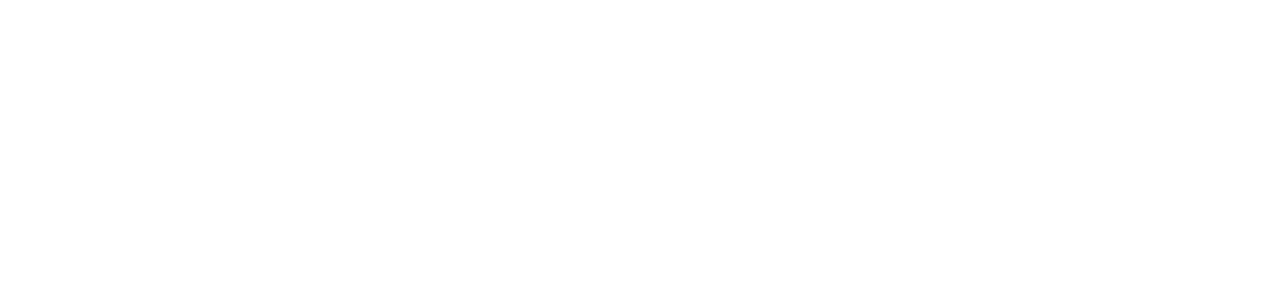
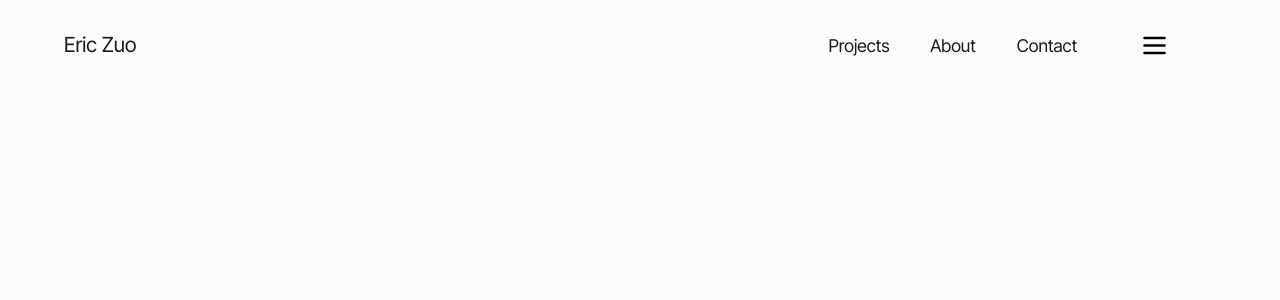
Before and after one commit to Flaryiest/portfolio, a React (Vite) app in the folder frontend/: page / in a window 1280 px wide. Shown: the top 300 px of the page. Built offline with nearby package versions, Linux system fonts and the light colour scheme.

Commit message:
created navbar component

```diff
--- a/frontend/index.html
+++ b/frontend/index.html
@@ -6,12 +6,9 @@
                name="viewport"
                content="width=device-width, initial-scale=1.0"
           />
-          <link rel="preconnect" href="https://fonts.googleapis.com" />
-          <link rel="preconnect" href="https://fonts.gstatic.com" crossorigin />
-          <link
-               href="https://fonts.googleapis.com/css2?family=Lato:ital,wght@0,100;0,300;0,400;0,700;0,900;1,100;1,300;1,400;1,700;1,900&family=Poppins:ital,wght@0,100;0,200;0,300;0,400;0,500;0,600;0,700;0,800;0,900;1,100;1,200;1,300;1,400;1,500;1,600;1,700;1,800;1,900&family=Roboto:ital,wght@0,100;0,300;0,400;0,500;0,700;0,900;1,100;1,300;1,400;1,500;1,700;1,900&display=swap"
-               rel="stylesheet"
-          />
+          <link rel="preconnect" href="https://fonts.googleapis.com">
+          <link rel="preconnect" href="https://fonts.gstatic.com" crossorigin>
+          <link href="https://fonts.googleapis.com/css2?family=Inter+Tight:ital,wght@0,100..900;1,100..900&family=Lato:ital,wght@0,100;0,300;0,400;0,700;0,900;1,100;1,300;1,400;1,700;1,900&family=Poppins:ital,wght@0,100;0,200;0,300;0,400;0,500;0,600;0,700;0,800;0,900;1,100;1,200;1,300;1,400;1,500;1,600;1,700;1,800;1,900&family=Roboto:ital,wght@0,100;0,300;0,400;0,500;0,700;0,900;1,100;1,300;1,400;1,500;1,700;1,900&display=swap" rel="stylesheet">
           <title>Eric Zuo</title>
      </head>
      <body>
--- a/frontend/src/Router.jsx
+++ b/frontend/src/Router.jsx
@@ -4,10 +4,11 @@
      createRoutesFromElements
 } from 'react-router-dom'
 import IndexPage from './pages/index.jsx'
-
+import ErrorPage from "./pages/404.jsx"
 const Router = createBrowserRouter(
     createRoutesFromElements(<>
     <Route path="/" element={<IndexPage/>}/>
+    <Route path="*" element={<ErrorPage/>} />
 </>
 ))
 
--- a/frontend/src/components/Navbar.jsx
+++ b/frontend/src/components/Navbar.jsx
@@ -1,10 +1,44 @@
-import '../style/navbar.css'
-import { Link } from "react-router-dom"
+import React, { useState } from "react";
+import { Link } from "react-router-dom";
+import "../style/navbar.css";
+
 export default function Navbar() {
-    return <header className="header">
-        <nav className='nav'>
-            <ul className="nav-links">
-            </ul>
-        </nav>
-    </header>
+    const [menuOpen, setMenuOpen] = useState(false);
+
+    const toggleMenu = () => {
+        setMenuOpen((prev) => !prev);
+    };
+
+    return (
+        <div className="navbar-container">
+            <header className="header">
+                <Link to="/" className="logo">Eric Zuo</Link>
+                <nav className="nav">
+                    <ul className="nav-links">
+                        <Link to="/projects" className="nav-link">
+                            <li>Projects</li>
+                        </Link>
+                        <Link to="/about" className="nav-link">
+                            <li>About</li>
+                        </Link>
+                        <Link to="/contact" className="nav-link">
+                            <li>Contact</li>
+                        </Link>
+                        <button className="nav-link menu" onClick={toggleMenu}>
+                            <img src="assets/menu.svg" alt="Menu" />
+                        </button>
+                    </ul>
+                </nav>
+            </header>
+            {menuOpen && (
+                <div className="fullscreen-menu">
+                    <ul className="fullscreen-links">
+                        <li><Link to="/projects" onClick={toggleMenu}>Projects</Link></li>
+                        <li><Link to="/contact" onClick={toggleMenu}>Contact</Link></li>
+                        <li><Link to="/about" onClick={toggleMenu}>About</Link></li>
+                    </ul>
+                </div>
+            )}
+        </div>
+    );
 }
--- a/frontend/src/pages/404.jsx
+++ b/frontend/src/pages/404.jsx
@@ -0,0 +1,7 @@
+import Navbar from "../components/navbar"
+export default function ErrorPage() {
+    return <div>
+        <Navbar />
+        <p>This page doesn't exist sadly :(. </p>
+    </div>
+}
--- a/frontend/src/pages/index.jsx
+++ b/frontend/src/pages/index.jsx
@@ -1,6 +1,6 @@
 import Navbar from "../components/navbar"
 export default function IndexPage() {
-     return <div>
+     return <div className="index-page">
         <Navbar/>
         <div></div>
      </div>
--- a/frontend/src/style/Index.css
+++ b/frontend/src/style/Index.css
@@ -124,10 +124,10 @@
 }
 
 :root {
-     font-family: 'Poppins', 'Roboto', Inter, system-ui, Avenir, Helvetica,
+     font-family: 'Inter Tight', 'Roboto', Inter, system-ui, Avenir, Helvetica,
           Arial, sans-serif;
 
-     --primary-background-color: #f2f3f4;
+     --primary-background-color: #fcfcfc;
      --primary-text-color: #181818;
      --secondary-color: #4262ff;
      --tertiary-color: #ff9d48;
@@ -137,8 +137,8 @@
      --sub-header-text-size: 1.5em;
      --header-text-size: 2em;
 
-     background-color: var(--main-background-color);
-     color: var(--main-text-color);
+     background-color: var(--primary-background-color);
+     color: var(--primary-text-color);
      line-height: 1.5;
      font-weight: 400;
      font-synthesis: none;
@@ -156,20 +156,20 @@
 
 #root {
      margin: 0 auto;
-     padding: 2rem;
      text-align: center;
      width: 100vw;
 }
 
 a {
      text-decoration: none;
-     color: var(--main-text-color);
+     color: var(--primary-text-color);
 }
 
 button {
      border: none;
-     color: var(--main-text-color);
-     background-color: var(--main-background-color);
+     color: var(--primary-text-color);
+     background-color: var(--primary-background-color);
      font-family: 'Poppins';
      font-weight: 500;
+     cursor: pointer;
 }
--- a/frontend/src/style/Navbar.css
+++ b/frontend/src/style/Navbar.css
@@ -0,0 +1,90 @@
+.navbar-container {
+    position: relative;
+}
+
+.header {
+    padding: 2em 4em;
+    display: flex;
+    justify-content: space-between;
+    align-items: center;
+    z-index: 1002;
+    position: fixed;
+    top: 0;
+    left: 0;
+    width: 100%;
+    box-sizing: border-box;
+    background-color: var(--primary-background-color);
+}
+
+.logo {
+    font-size: 1.3em;
+}
+
+.nav-links {
+    display: flex;
+    gap: 1.5em;
+    align-items: center;
+    margin-right: 40px;
+    justify-content: center;
+}
+
+.nav-link {
+    width: 70px;
+    font-size: 1.1em;
+}
+
+.nav-link:hover {
+    font-weight: 700;
+}
+
+.menu {
+    padding-left: 32px;
+    cursor: pointer;
+    display: flex;
+    justify-content: center;
+    align-items: center;
+}
+
+.fullscreen-menu {
+    position: fixed;
+    top: 0;
+    left: 0;
+    width: 100%;
+    height: 100%;
+    background-color: #44624a;
+    display: flex;
+    flex-direction: column;
+    justify-content: center;
+    align-items: center;
+    z-index: 1001;
+    animation: slideDown 0.3s ease-in-out;
+}
+
+.fullscreen-links {
+    list-style: none;
+    text-align: center;
+    padding: 0;
+}
+
+.fullscreen-links li {
+    margin: 20px 0;
+}
+
+.fullscreen-links a {
+    color: white;
+    font-size: 1.5em;
+    text-decoration: none;
+}
+
+.fullscreen-links a:hover {
+    font-weight: bold;
+}
+
+@keyframes slideDown {
+    from {
+        transform: translateY(-100%);
+    }
+    to {
+        transform: translateY(0);
+    }
+}
--- a/frontend/vite.config.js
+++ b/frontend/vite.config.js
@@ -1,7 +1,6 @@
 import { defineConfig } from 'vite'
 import react from '@vitejs/plugin-react'
 
-// https://vite.dev/config/
 export default defineConfig({
      plugins: [react()]
 })
```
Also changed, not shown: frontend/public/assets/menu.svg (added).
